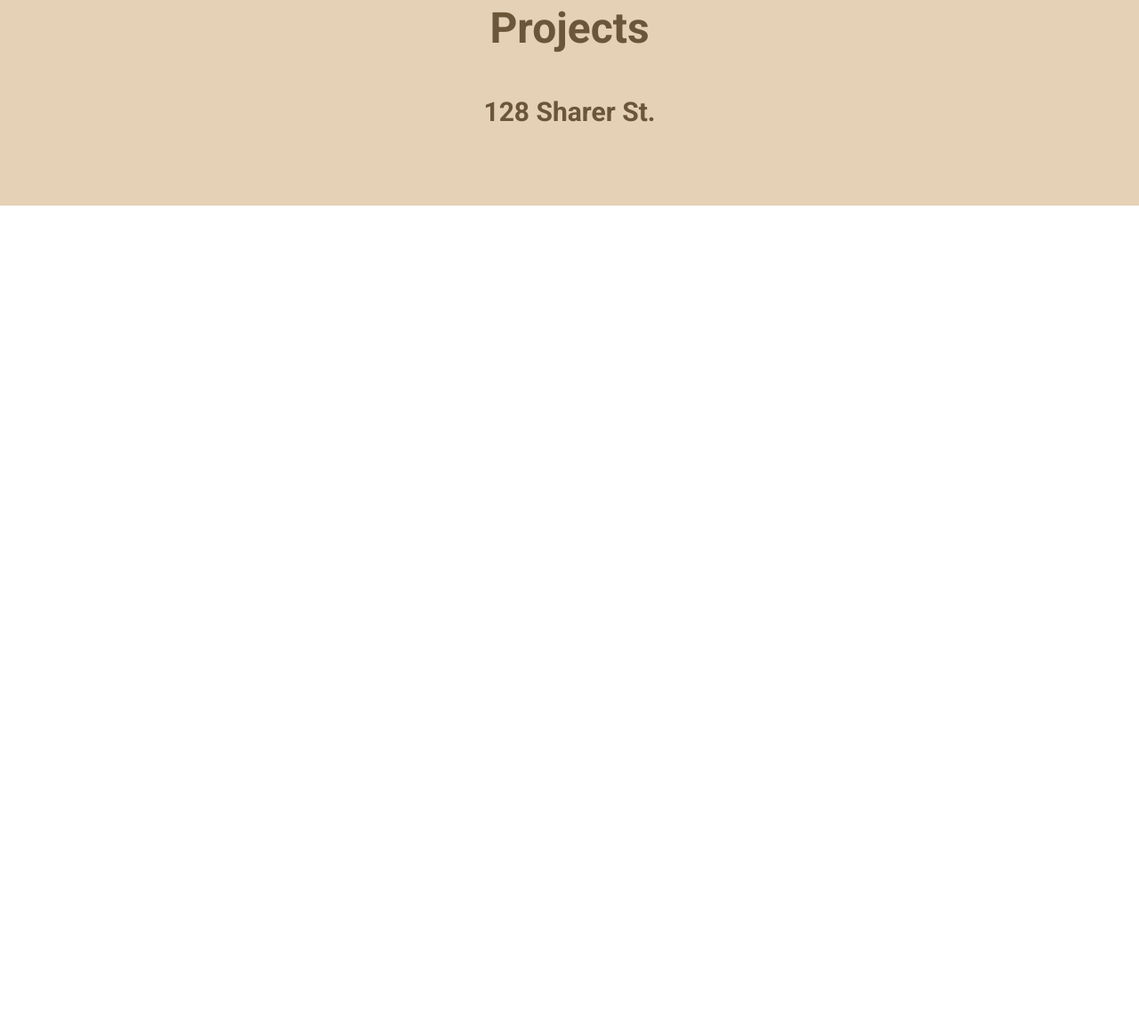
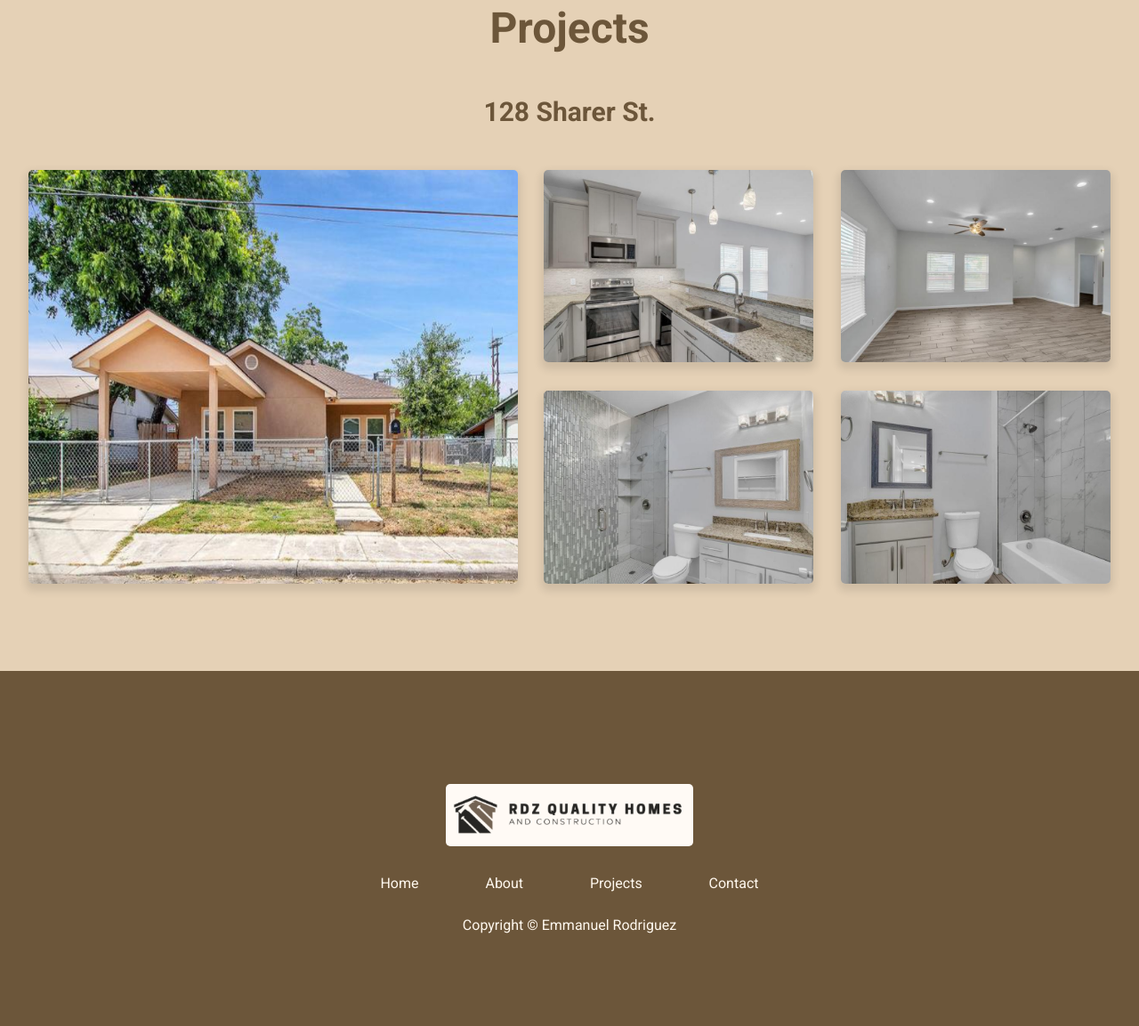
Before and after one commit to Emmanuelr52303/RDZQualityHomes-Construction, a plain HTML site: page index.html in a window 1280 px wide. Shown: the part 1647-2800 px from the top of the page at 89% size. Drawn offline with Linux system fonts and the light colour scheme.

Commit message:
Project Updates

```diff
--- a/index.html
+++ b/index.html
@@ -39,7 +39,7 @@
     <section id="about">
         <div class="container">
             <div class="row">
-                <h1 class="section__title brown">About RDZ Quality Homes and Construction</h1>
+                <h1 class="section__title brown">RDZ Quality Homes and Construction</h1>
                 <div class="section__description">
                     <div class="about__features">
                         <div class="about__feature" onclick="toggleAbout()">
@@ -80,21 +80,73 @@
     </section>
     <section id="projects">
         <div class="container">
-            <div class="row">
+            <div class="row project__row">
                 <h1 class="section__title brown">Projects</h1>
                 <div class="project__wrapper">
-                    <div class="project">
-                        <h3 class="project__title brown">128 Sharer St.</h3>
-                        <div class="project__img--wrapper">
-                            <img src="" alt="" class="project__img--main">
-                            <div class="project__imgs">
-                                <img src="" alt="" class="project__img">
+                    <h3 class="project__title brown">128 Sharer St.</h3>
+                    <div class="project__imgs--wrapper">
+                        <div class="flip__effect">
+                            <div class="flip__effect--inner">
+                                <div class="flip__effect--front">
+                                    <img src="./assets/128 Sharer - Main.png" alt="" class="project__img--main">
+                                </div>
+                                <div class="flip__effect--back">
+                                    <p></p>
+                                </div>
                             </div>
+                        </div>
+                        <div class="project__imgs">
+                            <img src="./assets/128 Sharer - kitchen.png" alt="" class="project__img top__left">
+                            <img src="./assets/128 Sharer - living room.png" alt="" class="project__img top__right">
+                            <img src="./assets/128 Sharer - bathroom1.png" alt="" class="project__img bottom__left">
+                            <img src="./assets/128 Sharer - bathroom2.png" alt="" class="project__img bottom__right">
                         </div>
                     </div>
                 </div>
             </div>
         </div>
     </section>
+    <footer>
+        <div class="container">
+        <div class="row footer__row">
+          <figure>
+            <img src="./assets/Logo.png" class="footer__logo--img" alt="">
+          </figure>
+          <div class="footer__social--links">
+            <a href="#landing__page"
+            class="footer__social--link
+              link__hover-effect
+              link__hover-effect--white
+            ">
+              Home
+            </a>
+            <a href="#about"
+            class="footer__social--link
+              link__hover-effect
+              link__hover-effect--white
+            ">
+              About
+            </a>
+            <a href="#projects"
+            class="footer__social--link
+              link__hover-effect
+              link__hover-effect--white
+            ">
+              Projects
+            </a>
+            <a href="#" class="
+            footer__social--link
+            link__hover-effect
+            link__hover-effect--white
+            " onclick="toggleModal()">
+              Contact
+            </a>
+          </div>
+          <div class="footer__copyright">
+            Copyright © Emmanuel Rodriguez
+          </div>
+        </div>
+      </div>
+    </footer>
 </body>
 </html>
--- a/style.css
+++ b/style.css
@@ -76,11 +76,11 @@ button {
     transition: all 300ms ease;
 }
 
-.link__hover-effect--white:after{
-    background-color: white;
+.link__hover-effect---white:after{
+    background-color: rgb(255, 248, 238);
 }
 
-.link__hover-effect--black:after{
+.link__hover-effect---black:after{
     background-color: black;
 }
 
@@ -97,7 +97,7 @@ NAV
 
 nav {
     background-color: rgb(229, 209, 182);
-    color: white;
+    color: rgb(255, 248, 238);
     display: flex;
     align-items: center;
     justify-content: space-between;
@@ -113,7 +113,7 @@ nav {
 }
 
 .nav__link{
-    color: white;
+    color: rgb(255, 248, 238);
     font-size: 22px;
     font-weight: 500;
 }
@@ -137,7 +137,7 @@ LANDING PAGE
 
 .header__description {
     position: absolute;
-    color: white;
+    color: rgb(255, 248, 238);
     top: 30%;
     left: 50px;
     max-width: 800px;
@@ -265,7 +265,153 @@ PROJECTS
 
 */
 
+.project__row {
+    max-width: 1300px;
+    padding: 0 32px;
+}
 
 .project__title {
     font-size: 30px;
+    margin-bottom: 48px;
 }
+
+.project__wrapper{
+    width: 100%;
+    margin: 48px 0;
+}
+
+.project__imgs--wrapper {
+    display: flex;
+    width: 100%
+}
+
+.project__img--main {
+    width: 100%;
+    height: 100%;
+}
+
+.project__imgs {
+    width: 55%;
+    display: flex;
+    flex-wrap: wrap;
+}
+
+.project__img {
+    width: 47.5%;
+    border-radius: 5px;
+    box-shadow: 0px 5px 10px 3px rgb(0,0,0,0.1);
+    cursor: pointer;
+}
+
+.top__left {
+    margin-right: 5%;
+    margin-bottom: 5%;
+}
+
+.top__right {
+    margin-bottom: 5%;
+}
+
+.bottom__left {
+    margin-right: 5%;
+}
+
+.flip__effect {
+    width: 50%;
+    perspective: 1000px;
+}
+
+.flip__effect--inner {
+    width: 100%;
+    height: 100%;
+    position: relative;
+    transition: all 600ms ease;
+    transform-style: preserve-3d;
+}
+
+.flip__effect:hover .flip__effect--inner {
+    transform: rotateY(180deg);
+}
+
+.flip__effect--front,
+.flip__effect--back {
+    position: absolute;
+    backface-visibility: hidden;
+    width: 95%;
+    height: 100%;
+    border-radius: 5px;
+    box-shadow: 0px 5px 10px 3px rgb(0,0,0,0.1);
+}
+
+/* front (image) */
+.flip__effect--front{
+    object-fit: cover;
+    overflow: hidden;
+}
+
+/* back (text) */
+.flip__effect--back {
+    background-color: rgb(229, 209, 182);
+    color: rgb(255, 248, 238);
+    align-items: center;
+    justify-content: center;
+    transform: rotateY(180deg);
+    border: 2px solid rgb(108, 86, 58);
+    margin-left: 5%;
+}
+
+
+
+/*
+
+FOOTER
+
+*/
+
+footer {
+    position: relative;
+    background-color: rgb(108, 86, 58);
+    display: flex;
+    padding: 6% 0;
+}
+
+.footer__row {
+    display: flex;
+    flex-direction: column;
+    align-items: center;
+}
+
+.footer__logo--img {
+    height: 70px;
+    border-radius: 5px;
+}
+
+.footer__social--links {
+    width: 100%;
+    max-width: 500px;
+    display: flex;
+    justify-content: space-around;
+    padding: 28px 0;
+}
+
+.footer__social--link,
+.footer__copyright {
+    color: rgb(255, 248, 238);
+}
+
+
+/* Small Laptops */
+
+@media (max-height: 600px) {
+    .container {
+        padding: 15px 0;
+    }
+
+    .about__features {
+        height: 300px;
+        margin-bottom: 40px;
+    }
+    .about__feature--para {
+        font-size: 16px;
+    }
+}
```
Also changed, not shown: assets/128 Sharer - Main.png (added), assets/128 Sharer - bathroom1.png (added), assets/128 Sharer - bathroom2.png (added), assets/128 Sharer - kitchen.png (added), assets/128 Sharer - living room.png (added).
